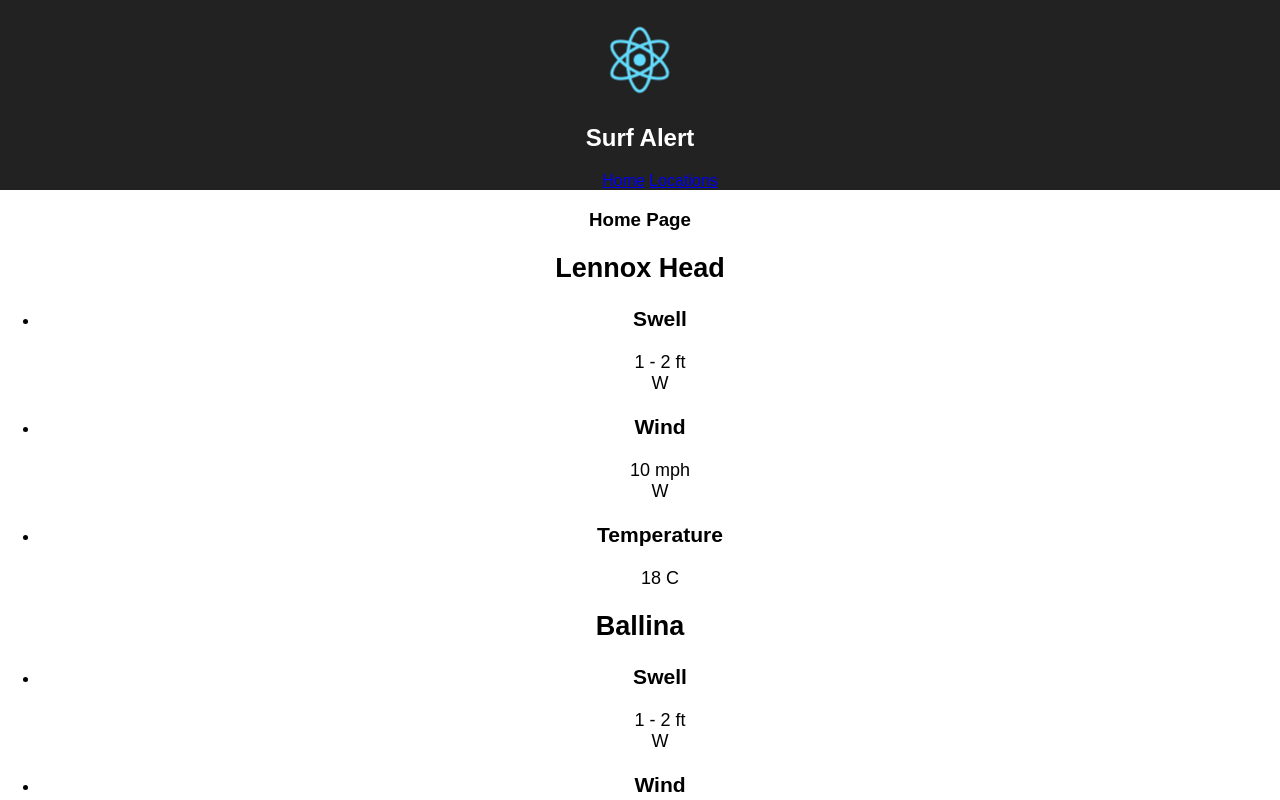
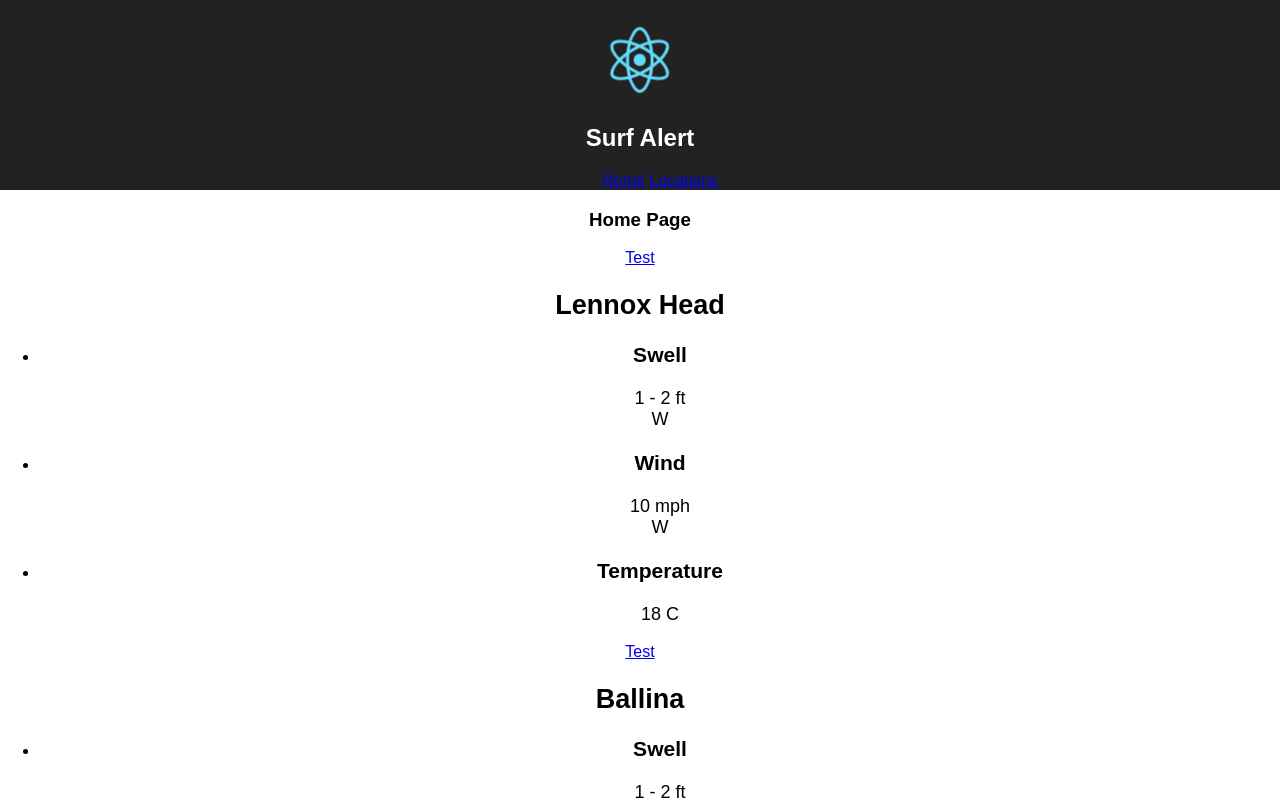
Before and after one commit to Meatuus/surf-report, a React (Create React App) app: page / in a window 1280 px wide. Shown: the top 800 px of the page. Built offline with nearby package versions, Linux system fonts and the light colour scheme; the HTML template or start-up script is replaced by a standard one.

Commit message:
add link to include Location component

```diff
--- a/src/components/ConditionReport.js
+++ b/src/components/ConditionReport.js
@@ -1,6 +1,20 @@
 import React from 'react';
+import {
+  Route,
+  Link
+} from 'react-router-dom';
+import Location from '../containers/Location';
 
 const ConditionReport = props => (
+  <div>
+
+    <div>
+      <Link to={`/locations/${props.location}`}>
+        Test
+      </Link>
+
+      <Route path={`/locations/${props.location}`} component={Location} />
+    </div>
     <div className="App-intro">
       <h2>{props.location}</h2>
       <ul>
@@ -20,6 +34,7 @@ const ConditionReport = props => (
         </li>
       </ul>
     </div>
+  </div>
 );
 
 export default ConditionReport;
```
Lines whose indentation alone changed are shown as unchanged.
